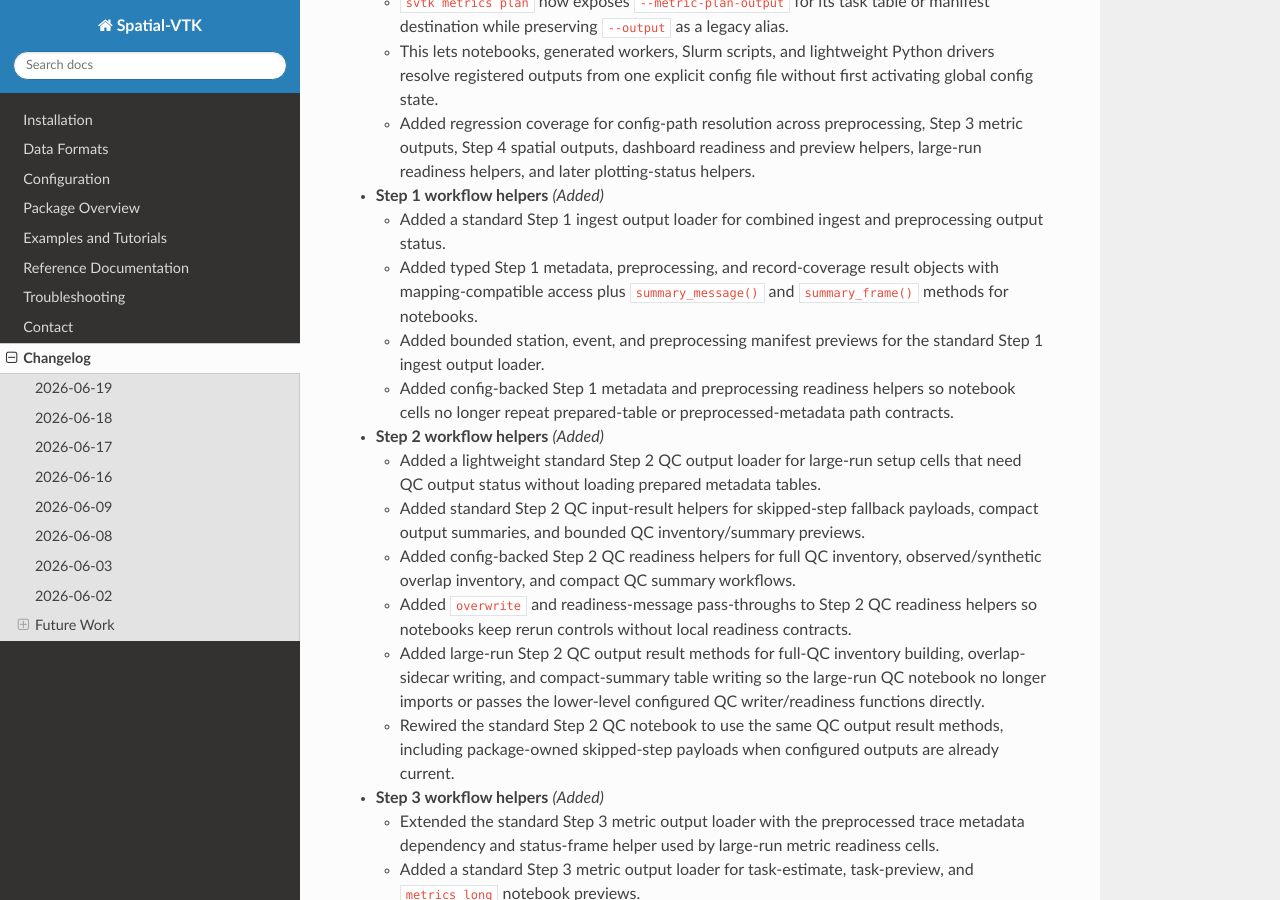
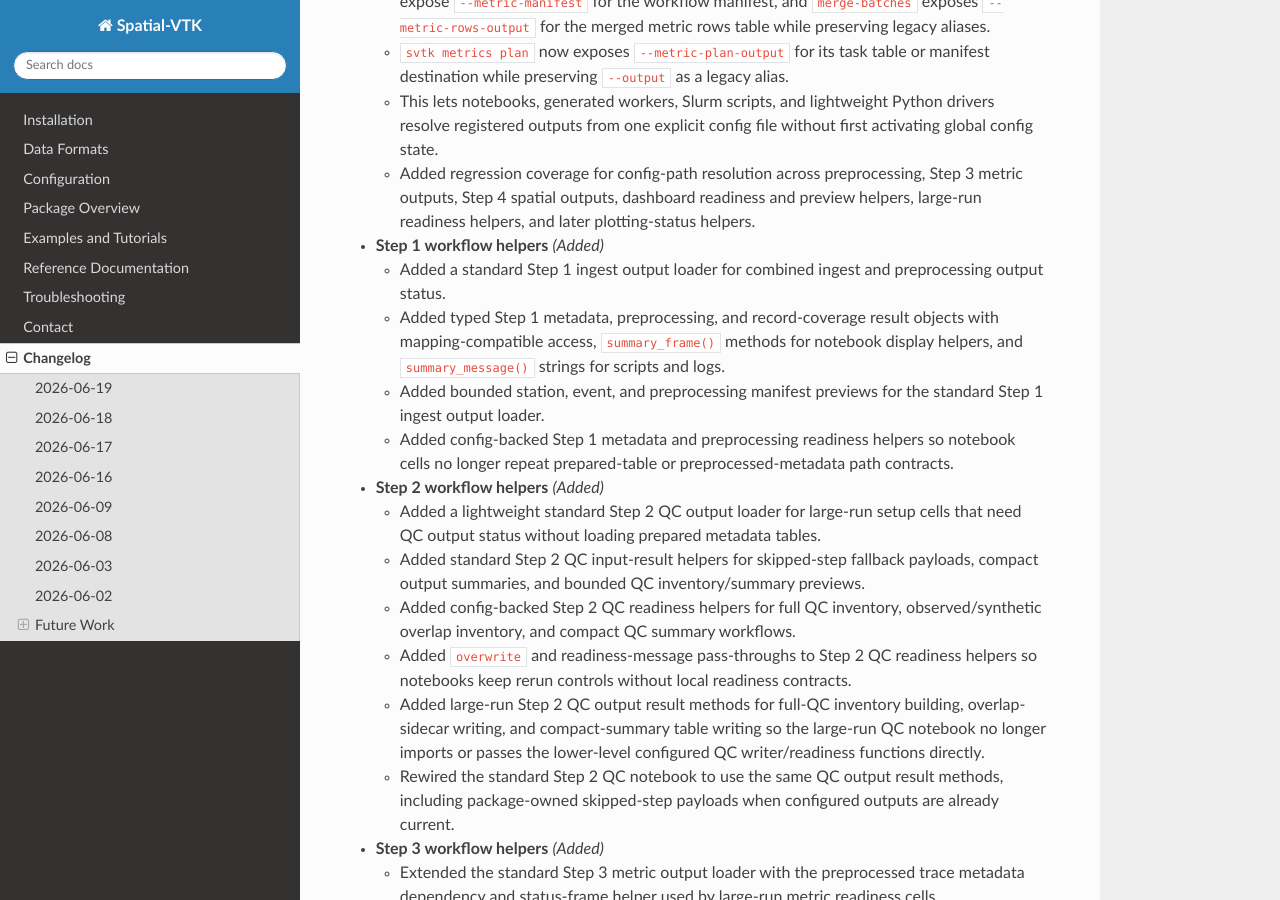
Before and after one commit to bcbirkel/spatial-vtk, a Sphinx documentation site: the page built from docs/changelog.rst, in a window 1280 px wide and 900 px high, scrolled down 3610 px. Built offline with Sphinx 7.4.7 and the Read the Docs theme 3.1.0, drawn with Linux system fonts in a browser that asks for light colours; some of the changed text lies outside the part shown.

Commit message:
Clarify notebook result display docs

```diff
--- a/docs/changelog.rst
+++ b/docs/changelog.rst
@@ -92,6 +92,9 @@ Changelog
     with ``summary_frame()`` and updated standard Steps 1-3 so metadata,
     preprocessing, QC, waveform, metric-task, and metric-output results render
     as labelled tables instead of raw print output.
+  - Clarified IO and workflow documentation so ``summary_frame()`` is the
+    notebook-display path for workflow results, while ``summary_message()`` is
+    described as the concise script/log string.
   - Spatial statistics settings now support configured ``metrics_table`` and
     ``station_metadata_table`` inputs plus metric lists, so Step 4 notebooks can
     run through the standard result/status wrapper without passing ad hoc
@@ -181,8 +184,9 @@ Changelog
   - Added a standard Step 1 ingest output loader for combined ingest and
     preprocessing output status.
   - Added typed Step 1 metadata, preprocessing, and record-coverage result
-    objects with mapping-compatible access plus ``summary_message()`` and
-    ``summary_frame()`` methods for notebooks.
+    objects with mapping-compatible access, ``summary_frame()`` methods for
+    notebook display helpers, and ``summary_message()`` strings for scripts and
+    logs.
   - Added bounded station, event, and preprocessing manifest previews for the
     standard Step 1 ingest output loader.
   - Added config-backed Step 1 metadata and preprocessing readiness helpers so
--- a/docs/package_overview.rst
+++ b/docs/package_overview.rst
@@ -61,8 +61,10 @@ Start with public helpers from ``spatial_vtk.io``:
   ``prepare_event_station_table`` for prepared station/event tables
 - ``preprocess_waveforms_from_config`` and ``build_record_coverage_from_config``
   for config-backed waveform preprocessing and record coverage; their result
-  objects provide ``summary_message()`` and ``summary_frame()`` so notebooks do
-  not need to unpack path dictionaries just to report progress
+  objects provide ``summary_frame()`` for notebook display helpers, so
+  notebooks do not need to unpack path dictionaries just to report progress.
+  Scripts and logs can use the same result objects' ``summary_message()``
+  strings when a concise text line is more useful.
 - ``load_standard_ingest_workflow_outputs`` for Step 1 output status, previews,
   context figures, and large-run driver methods such as
   ``run_metadata_step_if_needed()``, ``run_preprocessing_step_if_needed()``,
--- a/docs/reference/api/io.rst
+++ b/docs/reference/api/io.rst
@@ -81,8 +81,8 @@ Public helpers exposed by ``spatial_vtk.io``:
        suite through ``write_context_figures()``.
    * - ``MetadataPreparationResult``
      - Report prepared metadata output paths and row counts with
-       mapping-compatible access plus ``summary_message()`` and
-       ``summary_frame()`` for notebooks.
+       mapping-compatible access, ``summary_message()`` for scripts and logs,
+       and ``summary_frame()`` for notebook display helpers.
    * - ``output_readiness`` and ``OutputReadiness``
      - Gate local or Slurm-backed work on missing, stale, blocked, or reusable
        outputs. Required input mappings may use ``None`` for an optional
--- a/docs/reference/python_workflows.rst
+++ b/docs/reference/python_workflows.rst
@@ -4,7 +4,7 @@ Python Workflow Entry Points
 Use these helpers when a notebook or Python script needs to run a configured
 Spatial-VTK workflow step. They resolve paths from the active config or from a
 ``config_path`` argument, write the standard output tables, and return compact
-metadata dictionaries that are safe to print in notebooks.
+metadata dictionaries or result frames that are safe to display in notebooks.
 
 For large datasets, keep notebook cells as lightweight drivers:
 
```
Also changed, not shown: other parts of docs/reference/python_workflows.rst (+2 -1 lines), 2 other files.
